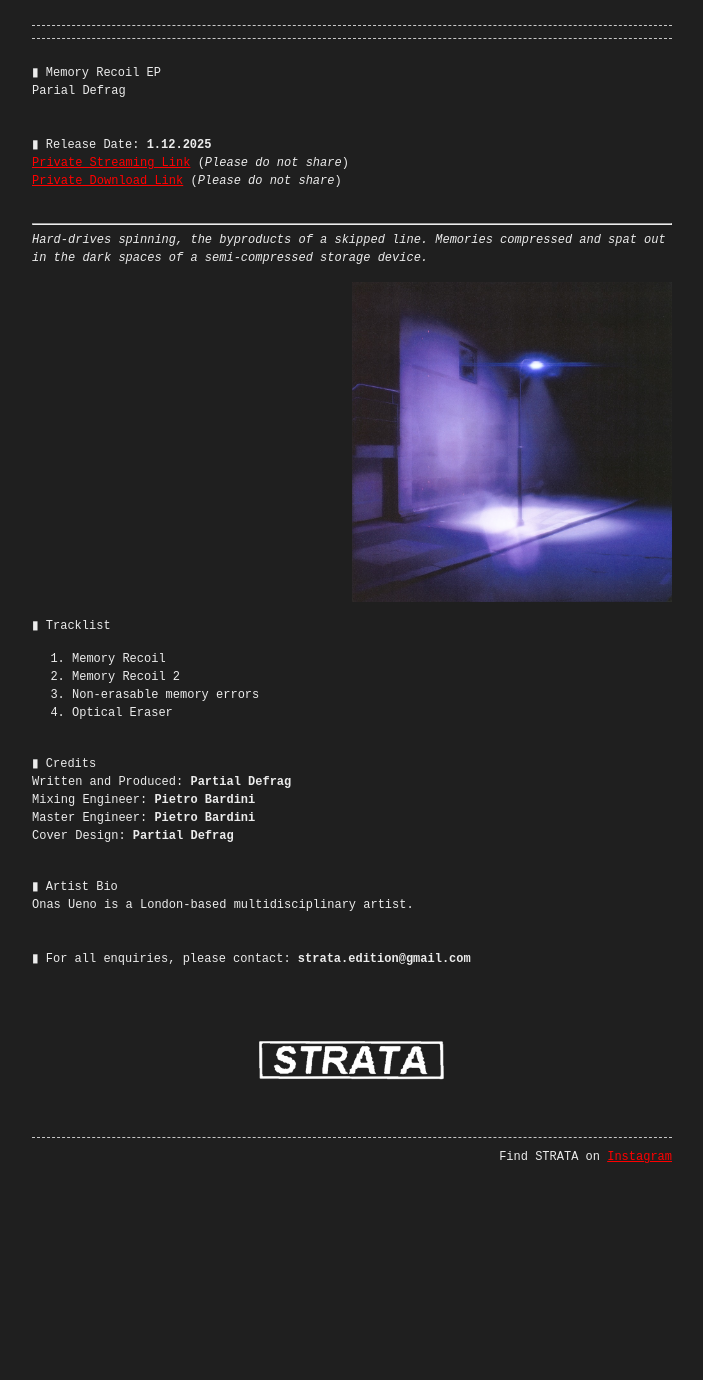
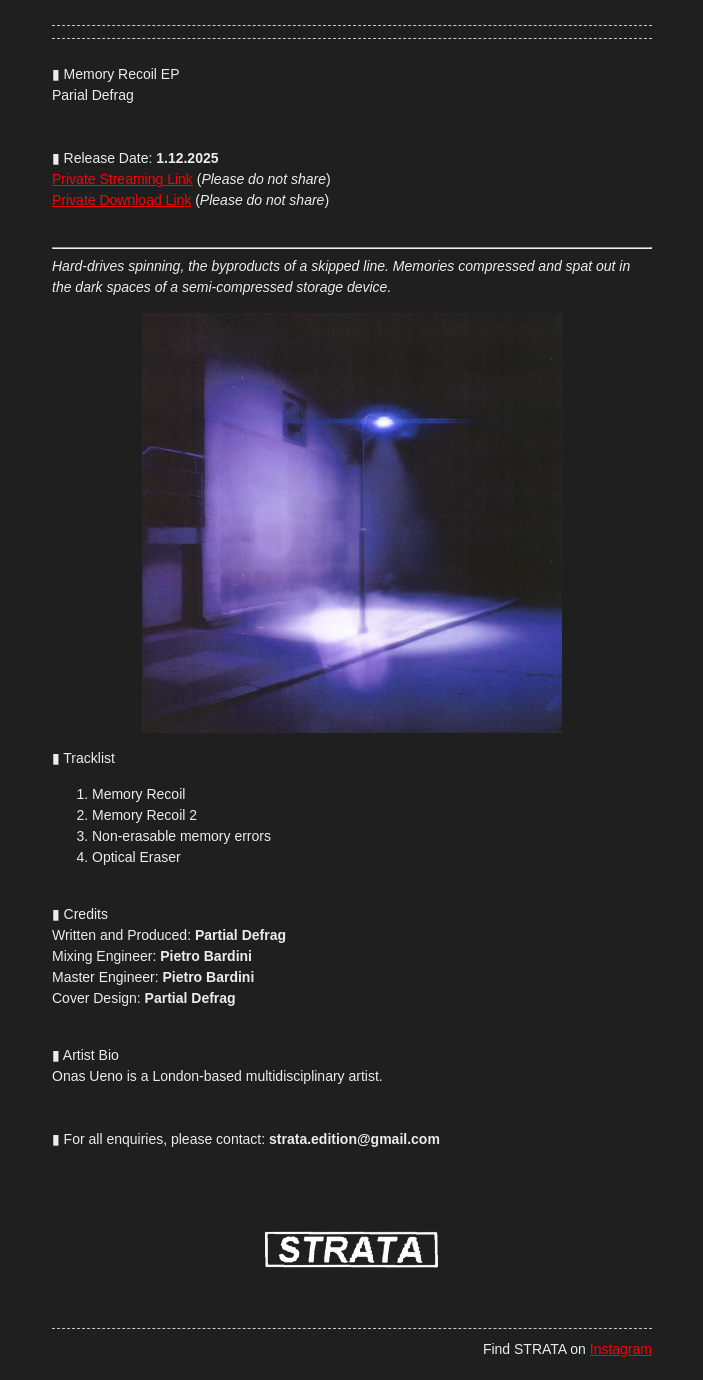
Before and after one commit to StrataEdition/Memory-Recoil-EPK, a Jekyll site: the page built from index.md, in a window 1280 px wide. Shown: the whole page, without its empty margins (288-991 px from the left). Built offline with Jekyll 4.4.1, drawn with Linux system fonts in a browser that asks for light colours; some web fonts are replaced; before the commit the page ends 1186 px from its top, so only the background shows below that.

Commit message:
Update base.scss

```diff
--- a/_sass/base.scss
+++ b/_sass/base.scss
@@ -1,17 +1,17 @@
 @charset "utf-8";
-@import url('https://fonts.googleapis.com/css2?family=Azeret+Mono:ital,wght@0,100..900;1,100..900&display=swap');
+@import url('https://fonts.googleapis.com/css?family=Source+Code+Pro:400,700');
 
 /**
  * Style variables
  */
-$base-font-family:     'Azeret Mono', monospace;
-$base-font-size:       12px !default;
-$title-font-size:      12px !default;
+$base-font-family:     'Urbanist', sans-serif !default;
+$base-font-size:       14px !default;
+$title-font-size:      16px !default;
 
 $mobile-font-size:     13px !default;
 $base-line-height:     1.5 !default;
-$container-width:      50% !default;
-$container-max-width:  90% !default;
+$container-width:      90% !default;
+$container-max-width:  600px !default;
 
 /**
  * Global
@@ -33,9 +33,8 @@ h3 {
     margin-top: 22px;
     font-weight: bold;
     font-style: bold;
-    width: 50%;
-    max-width: 40%;
     color: var(--text-color);
+    text-align: center; /* This will center only h3 */
 }
 
 h1 { font-size: $title-font-size;  margin: 0px;  margin-top: 22px;  font-weight: extra-bold;  font-style: bold; color: var(--text-color); }
@@ -47,9 +46,9 @@ a:hover { color: var(--background-color); background-color: var(--base-color); }
 .centered-image {
     display: block;
     margin-left: auto;
-    margin-right: 0;
+    margin-right: auto;
     width: 70%;
-    max-width: 50%;
+    max-width: $container-max-width;
     height: auto;
 }
 
```
